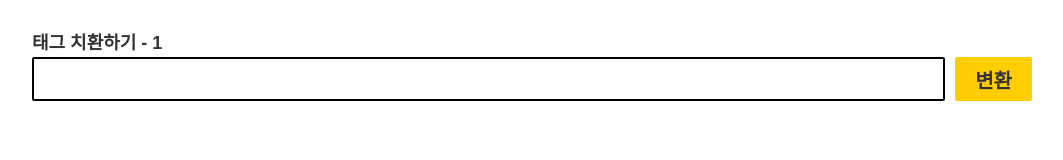
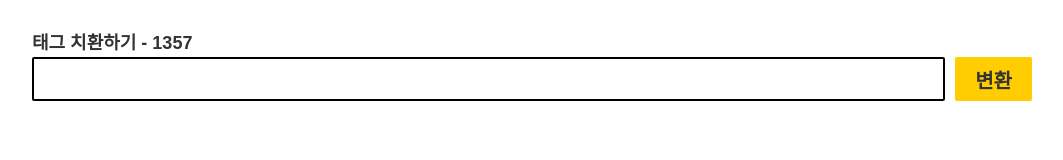
Before and after one commit to jude-ui/change, a Vue app: page / in a window 1280 px wide. Shown: the top 160 px of the page, without its empty margins (108-1171 px from the left). Built offline with nearby package versions, Linux system fonts and the light colour scheme.

Commit message:
test 1357

```diff
--- a/src/App.vue
+++ b/src/App.vue
@@ -1,6 +1,6 @@
 <template>
   <div class="container">
-    <h2>태그 치환하기 - 1</h2>
+    <h2>태그 치환하기 - 1357</h2>
     <div class="group_inp">
       <input
         type="text"
```
